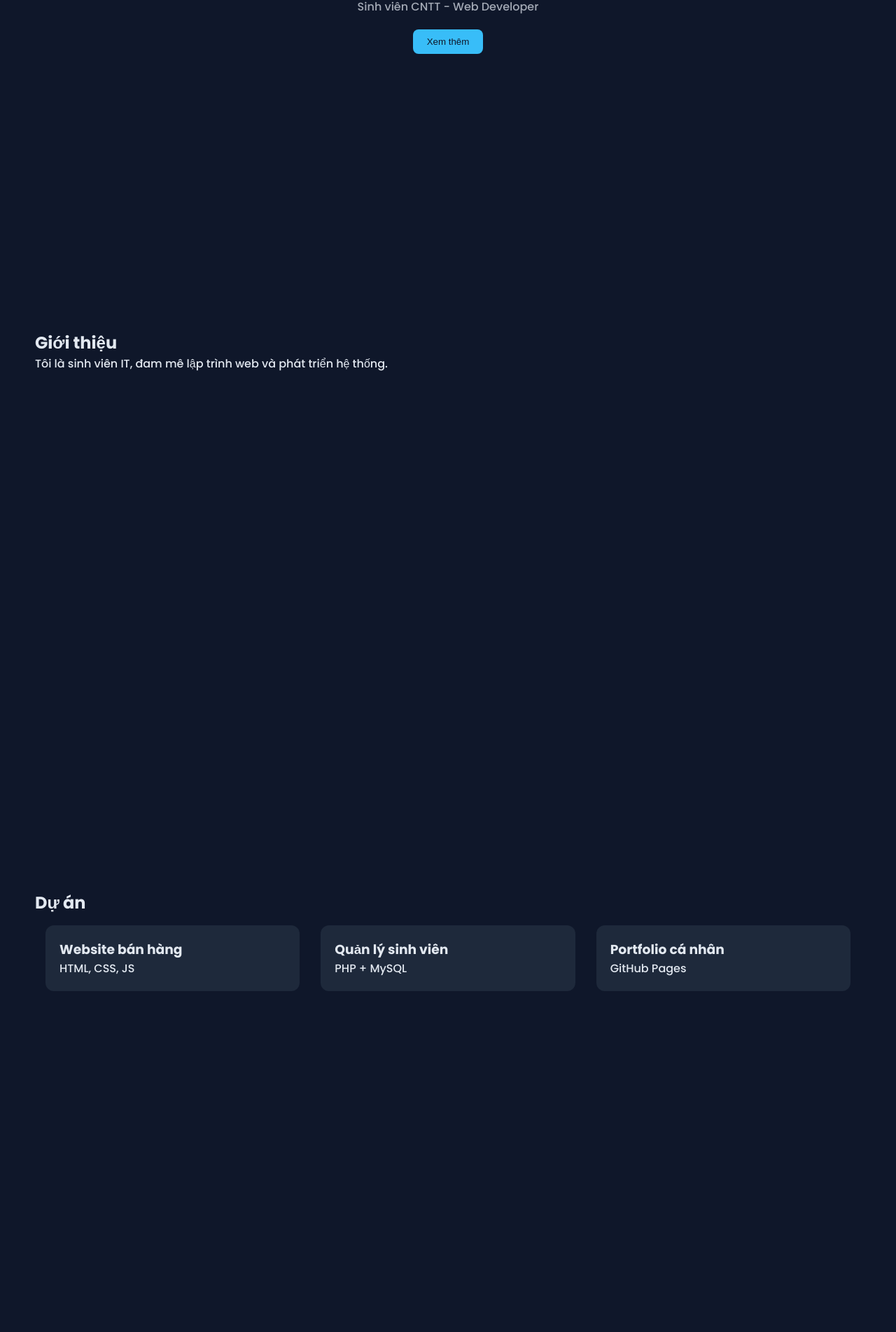
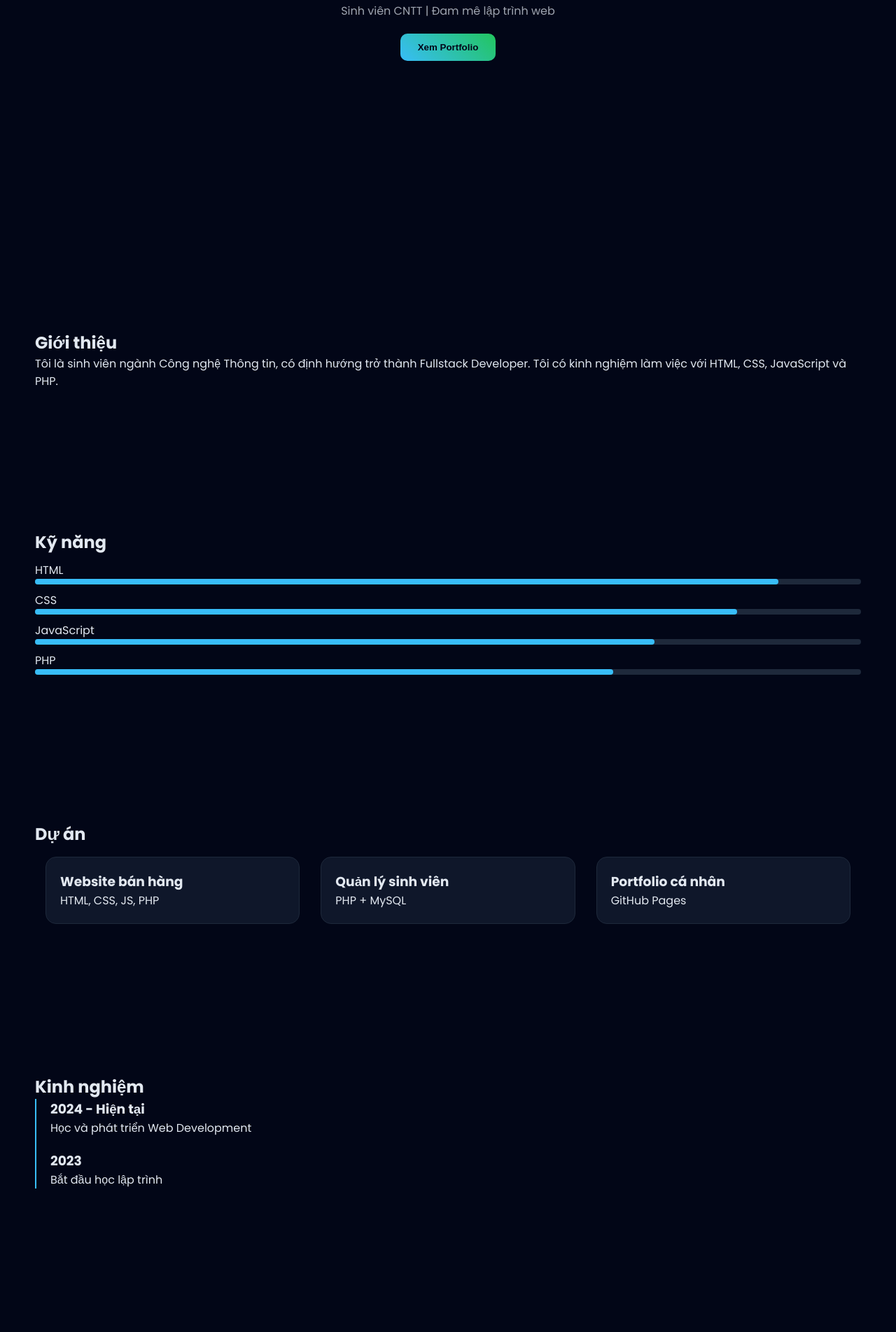
Before and after one commit to Thanhphong122/Thanhphong122.github.io, a plain HTML site: page index.html in a window 1280 px wide. Shown: the part 428-2331 px from the top of the page at 70% size. Drawn offline with Linux system fonts and the light colour scheme.

Commit message:
Add files via upload

```diff
--- a/index.html
+++ b/index.html
@@ -3,10 +3,9 @@
 <head>
 <meta charset="UTF-8">
 <meta name="viewport" content="width=device-width, initial-scale=1.0">
-    <title>Portfolio - Your Name</title>
+<title>Portfolio - Developer</title>
 
-    <!-- Google Font -->
-    <link href="https://fonts.googleapis.com/css2?family=Poppins:wght@300;500;700&display=swap" rel="stylesheet">
+<link href="https://fonts.googleapis.com/css2?family=Poppins:wght@300;400;600;700&display=swap" rel="stylesheet">
 
 <style>
 * {
@@ -18,17 +17,18 @@
 
 body {
     font-family: 'Poppins', sans-serif;
-            background: #0f172a;
+    background: #020617;
     color: #e2e8f0;
 }
 
+/* HEADER */
 header {
     position: fixed;
     width: 100%;
     top: 0;
-            background: rgba(15, 23, 42, 0.9);
+    background: rgba(2,6,23,0.8);
     backdrop-filter: blur(10px);
-            padding: 15px 50px;
+    padding: 15px 40px;
     display: flex;
     justify-content: space-between;
     z-index: 1000;
@@ -41,7 +41,7 @@
 nav a {
     margin-left: 20px;
     text-decoration: none;
-            color: #e2e8f0;
+    color: #cbd5f5;
     transition: 0.3s;
 }
 
@@ -49,22 +49,23 @@
     color: #38bdf8;
 }
 
-        section {
-            padding: 100px 50px;
-            min-height: 100vh;
-        }
-
+/* HERO */
 .hero {
+    height: 100vh;
     display: flex;
+    justify-content: center;
     align-items: center;
-            justify-content: center;
     flex-direction: column;
     text-align: center;
 }
 
 .hero h2 {
-            font-size: 40px;
+    font-size: 45px;
     color: #38bdf8;
+}
+
+.hero span {
+    color: #22c55e;
 }
 
 .hero p {
@@ -74,58 +75,101 @@
 
 .btn {
     margin-top: 20px;
-            padding: 10px 20px;
-            background: #38bdf8;
-            color: #0f172a;
+    padding: 12px 25px;
+    background: linear-gradient(45deg, #38bdf8, #22c55e);
     border: none;
-            border-radius: 8px;
+    border-radius: 10px;
     cursor: pointer;
+    color: #020617;
+    font-weight: bold;
     transition: 0.3s;
 }
 
 .btn:hover {
-            transform: scale(1.05);
+    transform: scale(1.1);
 }
 
-        .card {
-            background: #1e293b;
-            padding: 20px;
-            margin: 15px;
-            border-radius: 12px;
-            transition: 0.3s;
+/* SECTION */
+section {
+    padding: 100px 50px;
 }
 
-        .card:hover {
-            transform: translateY(-10px);
-            box-shadow: 0 10px 30px rgba(0,0,0,0.5);
-        }
-
+/* GRID */
 .grid {
     display: grid;
     grid-template-columns: repeat(auto-fit, minmax(250px, 1fr));
 }
 
+/* CARD */
+.card {
+    background: #0f172a;
+    padding: 20px;
+    margin: 15px;
+    border-radius: 15px;
+    transition: 0.3s;
+    border: 1px solid #1e293b;
+}
+
+.card:hover {
+    transform: translateY(-10px);
+    box-shadow: 0 0 20px #38bdf8;
+}
+
+/* SKILL BAR */
+.skill {
+    margin: 10px 0;
+}
+
+.skill-bar {
+    height: 8px;
+    background: #1e293b;
+    border-radius: 10px;
+}
+
+.skill-fill {
+    height: 8px;
+    background: #38bdf8;
+    border-radius: 10px;
+}
+
+/* TIMELINE */
+.timeline {
+    border-left: 2px solid #38bdf8;
+    padding-left: 20px;
+}
+
+.timeline-item {
+    margin-bottom: 20px;
+}
+
+/* CONTACT */
+.contact p {
+    margin: 5px 0;
+}
+
+/* FOOTER */
 footer {
     text-align: center;
     padding: 20px;
     background: #020617;
 }
 
-        /* Animation */
+/* ANIMATION */
 .fade {
     opacity: 0;
-            transform: translateY(30px);
-            transition: all 1s ease;
+    transform: translateY(40px);
+    transition: 1s;
 }
 
-        .fade.show {
+.show {
     opacity: 1;
     transform: translateY(0);
 }
 
+/* MOBILE */
 @media(max-width: 768px) {
-            header {
-                padding: 15px 20px;
+    section {
+        padding: 80px 20px;
     }
 }
 </style>
@@ -138,7 +182,9 @@
     <nav>
         <a href="#home">Home</a>
         <a href="#about">Giới thiệu</a>
+        <a href="#skills">Kỹ năng</a>
         <a href="#projects">Dự án</a>
+        <a href="#experience">Kinh nghiệm</a>
         <a href="#certs">Chứng chỉ</a>
         <a href="#contact">Liên hệ</a>
     </nav>
@@ -147,33 +193,83 @@
 <!-- HERO -->
 <section id="home" class="hero">
     <h2>Xin chào 👋</h2>
-    <h2>Tôi là Developer</h2>
-    <p>Sinh viên CNTT - Web Developer</p>
-    <button class="btn">Xem thêm</button>
+    <h2>Tôi là <span>Web Developer</span></h2>
+    <p>Sinh viên CNTT | Đam mê lập trình web</p>
+    <button class="btn">Xem Portfolio</button>
 </section>
 
 <!-- ABOUT -->
 <section id="about" class="fade">
     <h2>Giới thiệu</h2>
-    <p>Tôi là sinh viên IT, đam mê lập trình web và phát triển hệ thống.</p>
+    <p>
+        Tôi là sinh viên ngành Công nghệ Thông tin, có định hướng trở thành Fullstack Developer.
+        Tôi có kinh nghiệm làm việc với HTML, CSS, JavaScript và PHP.
+    </p>
 </section>
 
-<!-- PROJECT -->
+<!-- SKILLS -->
+<section id="skills" class="fade">
+    <h2>Kỹ năng</h2>
+
+    <div class="skill">
+        HTML
+        <div class="skill-bar"><div class="skill-fill" style="width:90%"></div></div>
+    </div>
+
+    <div class="skill">
+        CSS
+        <div class="skill-bar"><div class="skill-fill" style="width:85%"></div></div>
+    </div>
+
+    <div class="skill">
+        JavaScript
+        <div class="skill-bar"><div class="skill-fill" style="width:75%"></div></div>
+    </div>
+
+    <div class="skill">
+        PHP
+        <div class="skill-bar"><div class="skill-fill" style="width:70%"></div></div>
+    </div>
+</section>
+
+<!-- PROJECTS -->
 <section id="projects" class="fade">
     <h2>Dự án</h2>
     <div class="grid">
+
         <div class="card">
             <h3>Website bán hàng</h3>
-            <p>HTML, CSS, JS</p>
+            <p>HTML, CSS, JS, PHP</p>
         </div>
+
         <div class="card">
             <h3>Quản lý sinh viên</h3>
             <p>PHP + MySQL</p>
         </div>
+
         <div class="card">
             <h3>Portfolio cá nhân</h3>
             <p>GitHub Pages</p>
         </div>
+
+    </div>
+</section>
+
+<!-- EXPERIENCE -->
+<section id="experience" class="fade">
+    <h2>Kinh nghiệm</h2>
+    <div class="timeline">
+
+        <div class="timeline-item">
+            <h3>2024 - Hiện tại</h3>
+            <p>Học và phát triển Web Development</p>
+        </div>
+
+        <div class="timeline-item">
+            <h3>2023</h3>
+            <p>Bắt đầu học lập trình</p>
+        </div>
+
     </div>
 </section>
 
@@ -187,10 +283,11 @@
 </section>
 
 <!-- CONTACT -->
-<section id="contact" class="fade">
+<section id="contact" class="fade contact">
     <h2>Liên hệ</h2>
     <p>Email: yourmail@gmail.com</p>
     <p>GitHub: github.com/yourname</p>
+    <p>Facebook: fb.com/yourname</p>
 </section>
 
 <footer>
```
Lines whose indentation alone changed are shown as unchanged.
